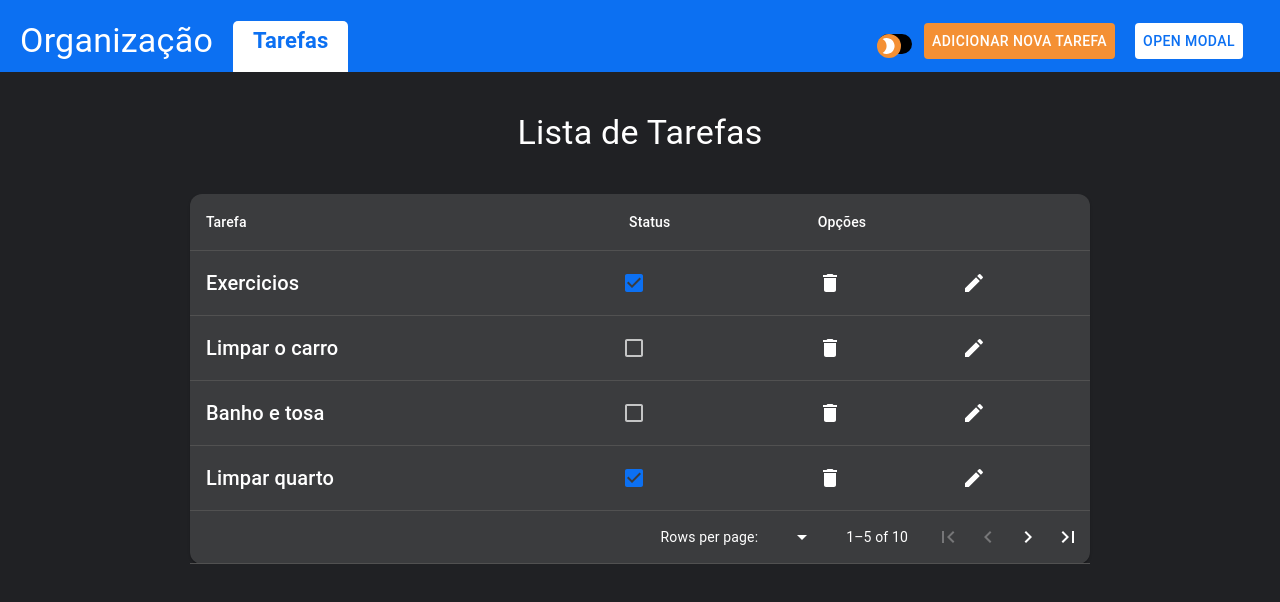
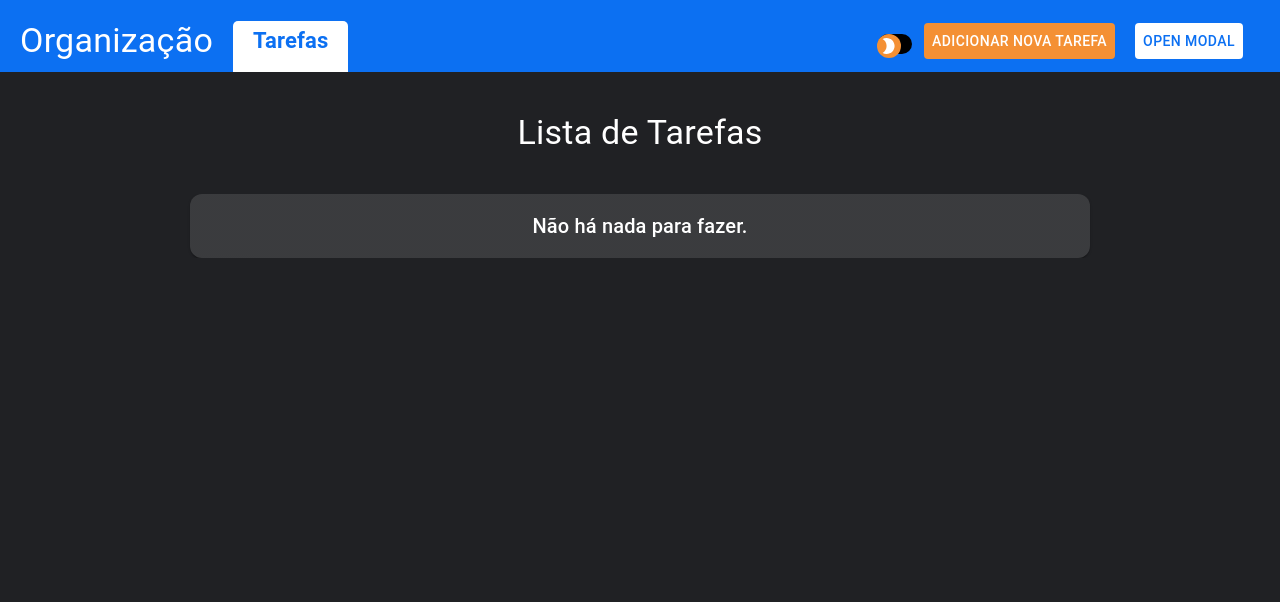
Before and after one commit to laurentino01/planejador-de-tarefas, a React (Vite) app: page / in a window 1280 px wide. Shown: the top 602 px of the page. Built offline with nearby package versions, Linux system fonts and the light colour scheme.

Commit message:
refactor(tarefasservice): localstorage fn change

```diff
--- /dev/null
+++ b/environment/EnviromentVariables.ts
@@ -0,0 +1,3 @@
+export const EnvironmentViriables = {
+  LIST_NAME: "listaDeTarefas",
+};
--- a/src/components/tarefasTable/TarefasTable.tsx
+++ b/src/components/tarefasTable/TarefasTable.tsx
@@ -4,7 +4,6 @@ import FirstPageIcon from "@mui/icons-material/FirstPage";
 import IconButton from "@mui/material/IconButton";
 import KeyboardArrowLeft from "@mui/icons-material/KeyboardArrowLeft";
 import KeyboardArrowRight from "@mui/icons-material/KeyboardArrowRight";
-import { Add } from "@mui/icons-material";
 
 import { Tarefa } from "../Tarefa";
 
@@ -21,7 +20,9 @@ import {
   TableFooter,
   TablePagination,
   useTheme,
+  Typography,
 } from "@mui/material";
+import { ITarefa } from "../../interfaces/ITarefa";
 
 interface TablePaginationActionsProps {
   count: number;
@@ -31,6 +32,18 @@ interface TablePaginationActionsProps {
     event: React.MouseEvent<HTMLButtonElement>,
     newPage: number
   ) => void;
+}
+
+interface ITarefasTableProps {
+  lista: any[];
+  openModal: (
+    id: number,
+    title: string,
+    description: string,
+    completed: boolean,
+    opt: string
+  ) => void;
+  setTargetTarefa: React.Dispatch<React.SetStateAction<ITarefa>>;
 }
 
 function TablePaginationActions(props: TablePaginationActionsProps) {
@@ -103,7 +116,11 @@ function TablePaginationActions(props: TablePaginationActionsProps) {
   );
 }
 
-export const TarefasTable = ({ lista, openModal, setTargetTarefa }) => {
+export const TarefasTable = ({
+  lista,
+  openModal,
+  setTargetTarefa,
+}: ITarefasTableProps) => {
   const [page, setPage] = useState(0);
   const [rowsPerPage, setRowsPerPage] = useState(4);
 
@@ -129,6 +146,23 @@ export const TarefasTable = ({ lista, openModal, setTargetTarefa }) => {
           borderRadius: 3,
         }}
       >
+        {lista.length === 0 ? (
+          <Table>
+            <caption>
+              <Typography textAlign={"center"} variant="h6">
+                Não há nada para fazer.
+              </Typography>
+            </caption>
+          </Table>
+        ) : (
+          /* <TableFooter>
+            <TableRow>
+              <TableCell colSpan={4}>
+
+              </TableCell>
+            </TableRow>
+          </TableFooter> */
+          <>
             <TableHead>
               <TableRow>
                 <TableCell>Tarefa</TableCell>
@@ -139,7 +173,10 @@ export const TarefasTable = ({ lista, openModal, setTargetTarefa }) => {
 
             <TableBody>
               {(rowsPerPage > 0
-            ? lista.slice(page * rowsPerPage, page * rowsPerPage + rowsPerPage)
+                ? lista.slice(
+                    page * rowsPerPage,
+                    page * rowsPerPage + rowsPerPage
+                  )
                 : lista
               ).map((tarefa) => (
                 <Tarefa
@@ -177,6 +214,8 @@ export const TarefasTable = ({ lista, openModal, setTargetTarefa }) => {
                 />
               </TableRow>
             </TableFooter>
+          </>
+        )}
       </Table>
     </TableContainer>
   );
--- a/src/functions/createId.ts
+++ b/src/functions/createId.ts
@@ -1,3 +1,8 @@
-export const createId = (arr: Array<object>) => {
+import { ITarefasData } from "../services/tarefasServices/TarefasServices";
+
+export const createId = (arr: ITarefasData[] | undefined) => {
+  if (arr === undefined) {
+    return;
+  }
   return arr.length + 1;
 };
--- a/src/pages/ListaDeTarefas.tsx
+++ b/src/pages/ListaDeTarefas.tsx
@@ -4,7 +4,7 @@ import { ModalOptions } from "../components";
 
 import { ITarefa } from "../interfaces/ITarefa";
 /* import "../sass/tasks-area.scss"; */
-import { Typography } from "@mui/material";
+import { TableRow, Typography } from "@mui/material";
 import { TarefasTable } from "../components/tarefasTable/TarefasTable";
 
 export const ListaDeTarefas = () => {
@@ -42,15 +42,12 @@ export const ListaDeTarefas = () => {
     }
   };
 
-  useEffect(() => {
-    const results = TarefasServices.getAll();
-    if (results) setLista(results);
-  }, [targetTarefa]);
+  useEffect(() => {}, [targetTarefa]);
 
-  const changeStatus = (id, title, description, status: boolean) => {
+  /* const changeStatus = (id, title, description, status: boolean) => {
     TarefasServices.updateById(id, title, description, status);
-  };
-
+  }; */
+  /*
   useEffect(() => {
     changeStatus(
       targetTarefa.id,
@@ -58,8 +55,9 @@ export const ListaDeTarefas = () => {
       targetTarefa.description,
       targetTarefa.completed
     );
-  }, [targetTarefa]);
+  }, [targetTarefa]); */
 
+  const teste: any[] = [];
   return (
     <main className="container tasks-area">
       {controlModal ? (
--- a/src/services/db/db.ts
+++ /dev/null
@@ -1,62 +0,0 @@
-export const db = [
-  {
-    id: 1,
-    title: "Exercicios",
-    description: "Ir para academia fazer exercicios",
-    completed: true,
-  },
-  {
-    id: 2,
-    title: "Limpar o carro",
-    description: "Limpar o carro inteiro, de dentro pra fora",
-    completed: false,
-  },
-  {
-    id: 3,
-    title: "Banho e tosa",
-    description: "Levar o cachorro ao pet shop",
-    completed: false,
-  },
-  {
-    id: 4,
-    title: "Limpar quarto",
-    description: "Limpar toda bagunça que está dentro do quarto",
-    completed: true,
-  },
-  {
-    id: 5,
-    title: "trabalhar",
-    description: "Chegar ao escritorio antes das 20:00",
-    completed: true,
-  },
-  {
-    id: 6,
-    title: "Ir ao banco",
-    description: "Chear ao banco antes das 10:00",
-    completed: false,
-  },
-  {
-    id: 7,
-    title: "Almoçar",
-    description: "Preparar a comida para a janta",
-    completed: false,
-  },
-  {
-    id: 8,
-    title: "Jogar volei",
-    description: "Ir a quadra para jogar volei com os amigos",
-    completed: true,
-  },
-  {
-    id: 9,
-    title: "Estudar programação",
-    description: "Entrar na plataforma dos alunos para estudar",
-    completed: false,
-  },
-  {
-    id: 10,
-    title: "shopping",
-    description: "Fazer algumas compras no shopping",
-    completed: true,
-  },
-];
--- a/src/services/tarefasServices/TarefasServices.ts
+++ b/src/services/tarefasServices/TarefasServices.ts
@@ -1,99 +1,114 @@
-import { createId } from "../../functions/createId";
+import { EnvironmentViriables } from "../../../environment/EnviromentVariables";
 
-import { db } from "../db/db";
-
-if (!localStorage.db) {
-  localStorage.setItem("db", JSON.stringify(db));
+export interface ITarefasData {
+  id: number;
+  titulo: string;
+  description: string;
+  status: boolean;
+}
+export interface IListaData {
+  tarefas: ITarefasData[];
+  count: number;
 }
 
-const localDB = localStorage.getItem("db");
-
-const parseLocalDB = () => {
-  if (localDB) {
-    const db: Array<any> = JSON.parse(localDB);
-    if (db !== undefined) {
-      return db;
+const getAll = () => {
+  try {
+    const result = localStorage.getItem(EnvironmentViriables.LIST_NAME);
+    if (result) {
+      const listaTarefas: IListaData = JSON.parse(result);
+      return listaTarefas;
     }
+  } catch (err) {
+    new Error(err.message);
   }
 };
 
-const getAll = () => {
-  return parseLocalDB();
+const getById = (id: number) => {
+  try {
+    const tarefasData = getAll();
+    const tarefas = tarefasData?.tarefas;
+    const searchTarefa = tarefas?.find((o) => o.id === id);
+    if (searchTarefa !== undefined) {
+      return searchTarefa;
+    }
+  } catch (err) {
+    new Error(err.message);
+  }
 };
 
-const getById = (id: number) => {
-  const db = parseLocalDB();
-  if (db === undefined) {
-    return;
-  }
+const create = ({
+  titulo,
+  description,
+}: Omit<ITarefasData, "id" & "status">) => {
+  try {
+    const tarefasData = getAll();
+    const tarefas = tarefasData?.tarefas;
+    if (tarefas) {
+      const newTarefa: ITarefasData = {
+        id: tarefas.length + 1,
+        titulo: titulo,
+        description: description,
+        status: false,
+      };
 
-  const searchTarefa = db.find((o) => o.id === id);
-
-  if (searchTarefa !== undefined) {
-    return searchTarefa;
+      tarefas.push(newTarefa);
+      localStorage.setItem(
+        EnvironmentViriables.LIST_NAME,
+        JSON.stringify(tarefas)
+      );
+    }
+  } catch (err) {
+    new Error(err.message);
   }
 };
-const create = ({
-  title,
-  description,
-}: {
-  title: string;
-  description: string;
-}) => {
-  const db = parseLocalDB();
-  if (db === undefined) {
-    return;
+
+const updateById = ({ id, titulo, description, status }: ITarefasData) => {
+  try {
+    const tarefasData = getAll();
+    const tarefas = tarefasData?.tarefas;
+    if (tarefas) {
+      const searchTarefa = tarefas.find((o) => o.id === id);
+      if (searchTarefa) {
+        const indexTarefa = tarefas.indexOf(searchTarefa);
+        tarefas[indexTarefa] = {
+          id: id,
+          titulo: titulo,
+          description: description,
+          status: status,
+        };
+
+        localStorage.setItem(
+          EnvironmentViriables.LIST_NAME,
+          JSON.stringify(tarefas)
+        );
+      }
+    }
+  } catch (err) {
+    new Error(err.message);
   }
-
-  const id = createId(db);
-  const tarefa = {
-    id: id,
-    title: title,
-    description: description,
-    completed: false,
-  };
-  db.push(tarefa);
-
-  localStorage.setItem("db", JSON.stringify(db));
 };
 
-const updateById = (
-  id: number,
-  title: string,
-  description: string,
-  completed: boolean
-) => {
-  const db = parseLocalDB();
-  if (db === undefined) {
-    return;
-  }
-  const searchTarefa = db.find((o) => o.id === id);
+const deleteById = (id: number) => {
+  try {
+    const tarefasData = getAll();
+    const tarefas = tarefasData?.tarefas;
+    if (tarefas) {
+      const searchTarefa = tarefas.find((o) => o.id === id);
+      if (searchTarefa) {
+        const indexTarefa = tarefas.indexOf(searchTarefa);
+        if (searchTarefa) {
+          const indexTarefa = tarefas.indexOf(searchTarefa);
+          tarefas.splice(indexTarefa, 1);
 
-  if (searchTarefa) {
-    const indexTarefa = db.indexOf(searchTarefa);
-    db[indexTarefa] = {
-      id: id,
-      title: title,
-      description: description,
-      completed: completed,
-    };
-
-    localStorage.setItem("db", JSON.stringify(db));
-  }
-};
-const deleteById = (id: number) => {
-  const db = parseLocalDB();
-  if (db === undefined) {
-    return;
-  }
-
-  const searchTarefa = db.find((o) => o.id === id);
-
-  if (searchTarefa) {
-    const indexTarefa = db.indexOf(searchTarefa);
-    db.splice(indexTarefa, 1);
-
-    localStorage.setItem("db", JSON.stringify(db));
+          localStorage.setItem(
+            EnvironmentViriables.LIST_NAME,
+            JSON.stringify(tarefas)
+          );
+        }
+      }
+    }
+  } catch (err) {
+    new Error(err.message);
   }
 };
 
```
Also changed, not shown: src/services/db/DBError.ts (deleted, +0 -8 lines). Lines whose indentation alone changed are shown as unchanged.
